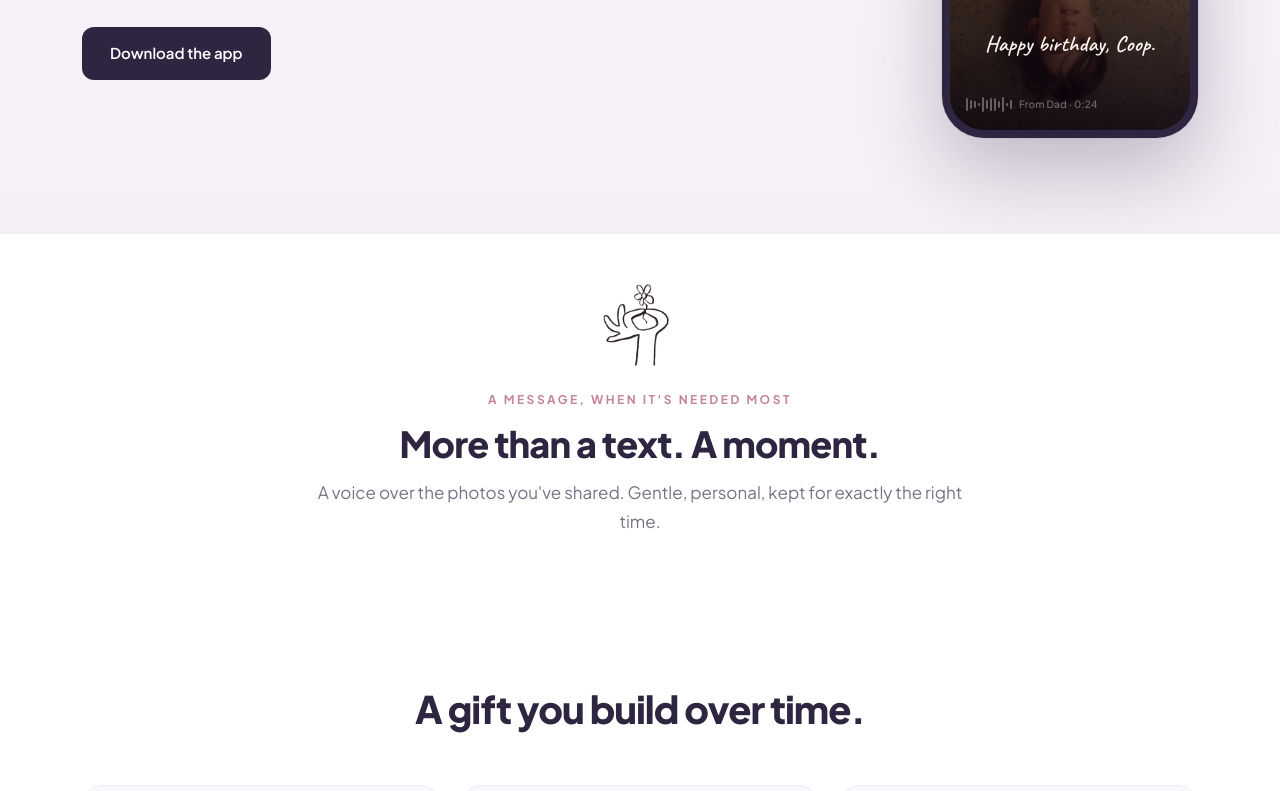
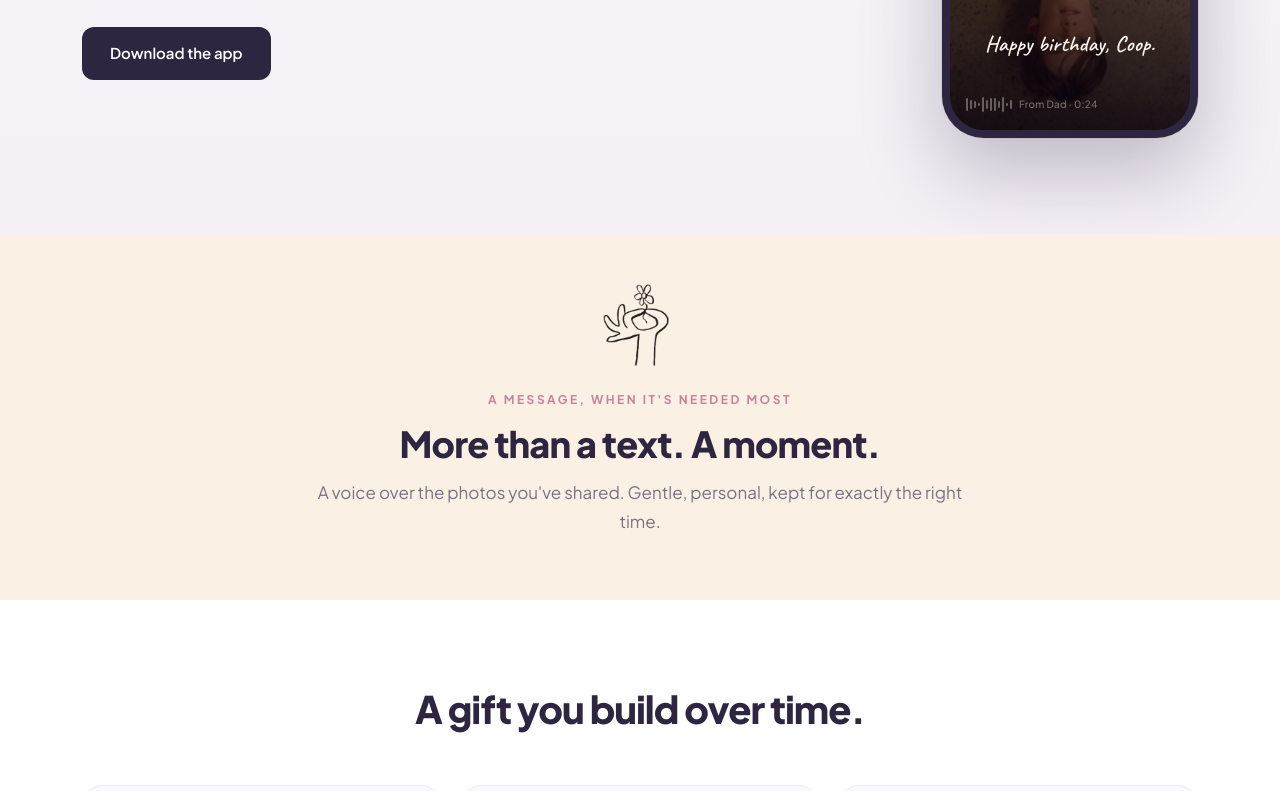
Before and after one commit to JUSTINAPP/justin-website, a Next.js app: page / in a window 1280 px wide. Shown: the part 522-1313 px from the top of the page. Built offline with nearby package versions, Linux system fonts and the light colour scheme.

Commit message:
FramingBand: cream background to separate from HowItWorks white section

```diff
--- a/components/FramingBand.tsx
+++ b/components/FramingBand.tsx
@@ -2,7 +2,7 @@ import Image from 'next/image';
 
 export default function FramingBand() {
   return (
-    <section style={{ background: 'white', paddingTop: 45 }} className="py-14 md:py-16">
+    <section style={{ background: '#faf0e4', paddingTop: 45 }} className="py-14 md:py-16">
       <div className="wrap text-center">
         <div style={{ maxWidth: 660, margin: '0 auto' }}>
           {/* Illustration — dark ink on white */}
```
